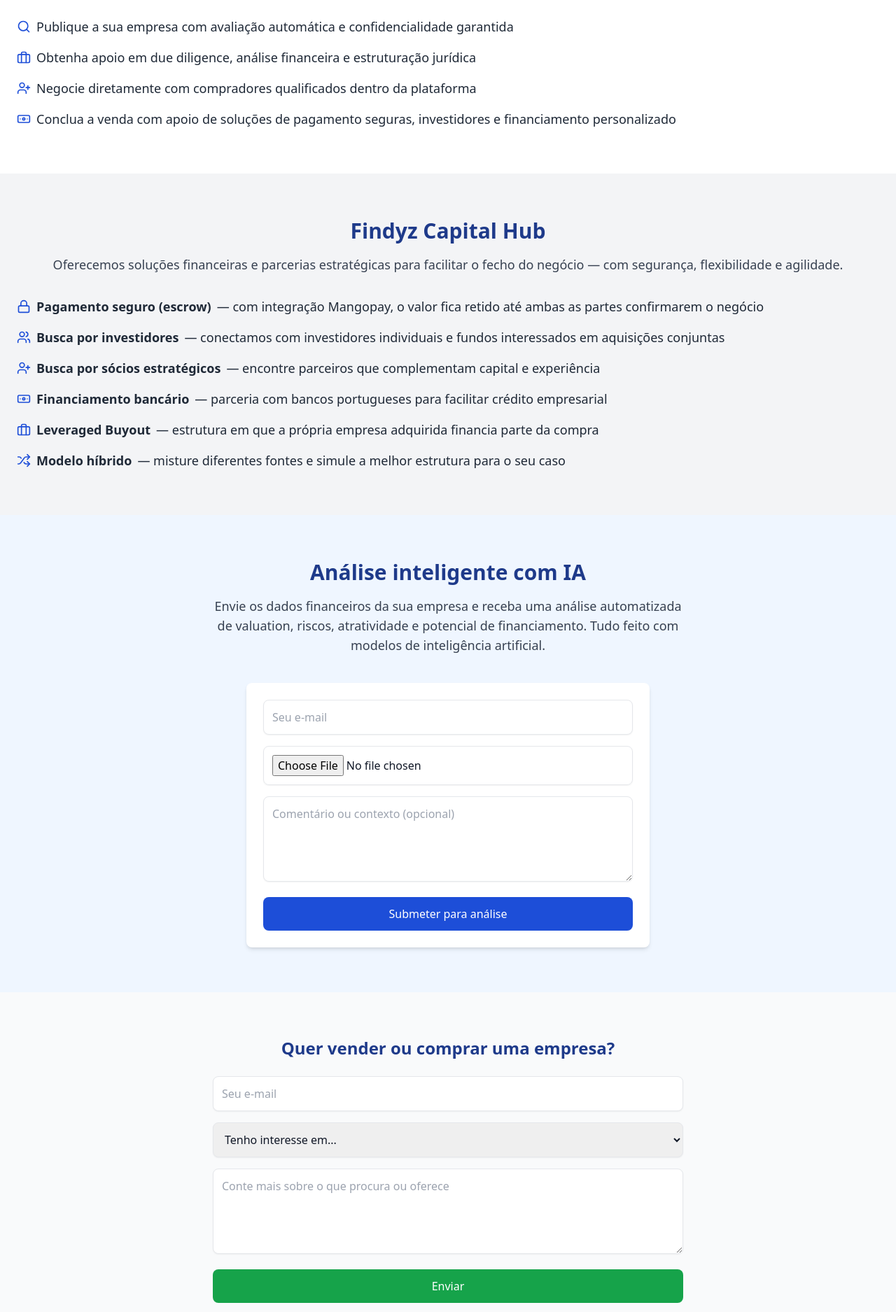
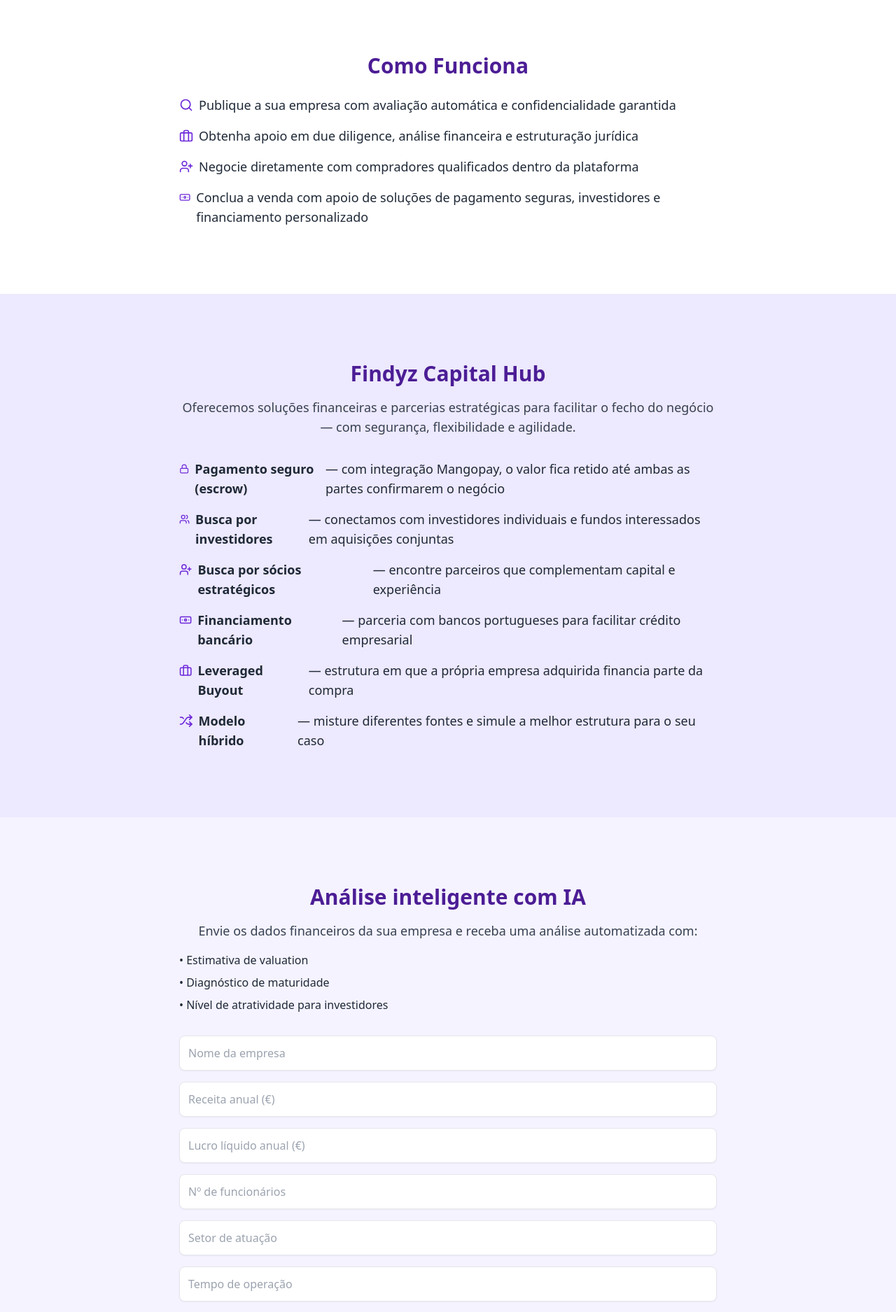
Before and after one commit to femascao/findyz, a Next.js app: page / in a window 1280 px wide. Shown: the part 600-2475 px from the top of the page at 70% size. Built offline with nearby package versions, Linux system fonts and the light colour scheme.

Commit message:
ajustes visuais

```diff
--- a/app/page.jsx
+++ b/app/page.jsx
@@ -2,7 +2,6 @@
 
 import Image from "next/image";
 import { Briefcase, Lock, Search, Banknote, Users, Shuffle, UserPlus } from "lucide-react";
-import Link from "next/link";
 
 export default function Page() {
   return (
@@ -17,7 +16,7 @@
       <header className="bg-white shadow fixed top-0 left-0 w-full z-50">
         <div className="max-w-7xl mx-auto px-6 py-2 flex justify-between items-center">
           <Image src="/assets/findyz_logo_transparent.png" alt="Logo Findyz" width={120} height={50} />
-          <nav className="space-x-6 text-blue-900 font-medium">
+          <nav className="space-x-6 text-violet-900 font-medium">
             <a href="#como-funciona" className="hover:underline">Como Funciona</a>
             <a href="#capital-hub" className="hover:underline">Capital Hub</a>
             <a href="#analise-ia" className="hover:underline">Análise IA</a>
@@ -29,17 +28,17 @@
       <main className="pt-24">
 
         {/* Hero Section */}
-        <section className="px-6 py-16 max-w-7xl mx-auto bg-blue-50">
-          <h1 className="text-5xl font-bold leading-tight text-blue-900 text-center">
+        <section className="px-6 py-24 max-w-7xl mx-auto bg-violet-50 text-center">
+          <h1 className="text-5xl font-bold leading-tight text-violet-900">
             O 1º ecossistema completo de M&A digital em Portugal
           </h1>
-          <p className="mt-4 text-xl text-center text-gray-700">
+          <p className="mt-6 text-xl text-gray-700">
             Usamos tecnologia para transformar a sucessão empresarial: simplificamos, financiamos e conectamos oportunidades reais com novos empreendedores.
           </p>
-          <div className="text-center mt-8">
+          <div className="mt-10">
             <a
               href="#cadastro"
-              className="inline-block bg-blue-700 text-white text-lg px-8 py-3 rounded-xl shadow-lg hover:bg-blue-800 transition"
+              className="inline-block bg-violet-700 text-white text-lg px-8 py-3 rounded-xl shadow-lg hover:bg-violet-800 transition"
             >
               Cadastrar para o pré-lançamento
             </a>
@@ -47,111 +46,73 @@
         </section>
 
         {/* Como Funciona */}
-        <section id="como-funciona" className="px-6 py-16 max-w-7xl mx-auto">
-          <h2 className="text-3xl font-bold text-center text-blue-900">Como Funciona</h2>
-          <ul className="mt-6 space-y-4 text-lg text-gray-800">
-            <li className="flex items-start gap-2"><Search className="text-blue-700 mt-1" size={20} /> Publique a sua empresa com avaliação automática e confidencialidade garantida</li>
-            <li className="flex items-start gap-2"><Briefcase className="text-blue-700 mt-1" size={20} /> Obtenha apoio em due diligence, análise financeira e estruturação jurídica</li>
-            <li className="flex items-start gap-2"><UserPlus className="text-blue-700 mt-1" size={20} /> Negocie diretamente com compradores qualificados dentro da plataforma</li>
-            <li className="flex items-start gap-2"><Banknote className="text-blue-700 mt-1" size={20} /> Conclua a venda com apoio de soluções de pagamento seguras, investidores e financiamento personalizado</li>
+        <section id="como-funciona" className="px-6 py-24 max-w-7xl mx-auto">
+          <h2 className="text-3xl font-bold text-center text-violet-900 mb-6">Como Funciona</h2>
+          <ul className="space-y-4 text-lg text-gray-800 max-w-3xl mx-auto">
+            <li className="flex items-start gap-2"><Search className="text-violet-700 mt-1" size={20} /> Publique a sua empresa com avaliação automática e confidencialidade garantida</li>
+            <li className="flex items-start gap-2"><Briefcase className="text-violet-700 mt-1" size={20} /> Obtenha apoio em due diligence, análise financeira e estruturação jurídica</li>
+            <li className="flex items-start gap-2"><UserPlus className="text-violet-700 mt-1" size={20} /> Negocie diretamente com compradores qualificados dentro da plataforma</li>
+            <li className="flex items-start gap-2"><Banknote className="text-violet-700 mt-1" size={20} /> Conclua a venda com apoio de soluções de pagamento seguras, investidores e financiamento personalizado</li>
           </ul>
         </section>
 
         {/* Capital Hub */}
-        <section id="capital-hub" className="px-6 py-16 bg-gray-100 max-w-7xl mx-auto">
-          <h2 className="text-3xl font-bold text-center text-blue-900">Findyz Capital Hub</h2>
-          <p className="mt-4 text-center text-gray-700 text-lg">
-            Oferecemos soluções financeiras e parcerias estratégicas para facilitar o fecho do negócio — com segurança, flexibilidade e agilidade.
-          </p>
-          <ul className="mt-8 space-y-4 text-lg text-gray-800">
-            <li className="flex items-start gap-2"><Lock className="text-blue-700 mt-1" size={20} /> <strong>Pagamento seguro (escrow)</strong> — com integração Mangopay, o valor fica retido até ambas as partes confirmarem o negócio</li>
-            <li className="flex items-start gap-2"><Users className="text-blue-700 mt-1" size={20} /> <strong>Busca por investidores</strong> — conectamos com investidores individuais e fundos interessados em aquisições conjuntas</li>
-            <li className="flex items-start gap-2"><UserPlus className="text-blue-700 mt-1" size={20} /> <strong>Busca por sócios estratégicos</strong> — encontre parceiros que complementam capital e experiência</li>
-            <li className="flex items-start gap-2"><Banknote className="text-blue-700 mt-1" size={20} /> <strong>Financiamento bancário</strong> — parceria com bancos portugueses para facilitar crédito empresarial</li>
-            <li className="flex items-start gap-2"><Briefcase className="text-blue-700 mt-1" size={20} /> <strong>Leveraged Buyout</strong> — estrutura em que a própria empresa adquirida financia parte da compra</li>
-            <li className="flex items-start gap-2"><Shuffle className="text-blue-700 mt-1" size={20} /> <strong>Modelo híbrido</strong> — misture diferentes fontes e simule a melhor estrutura para o seu caso</li>
-          </ul>
+        <section id="capital-hub" className="px-6 py-24 bg-violet-100">
+          <div className="max-w-7xl mx-auto">
+            <h2 className="text-3xl font-bold text-center text-violet-900">Findyz Capital Hub</h2>
+            <p className="mt-4 text-center text-gray-700 text-lg max-w-3xl mx-auto">
+              Oferecemos soluções financeiras e parcerias estratégicas para facilitar o fecho do negócio — com segurança, flexibilidade e agilidade.
+            </p>
+            <ul className="mt-8 space-y-4 text-lg text-gray-800 max-w-3xl mx-auto">
+              <li className="flex items-start gap-2"><Lock className="text-violet-700 mt-1" size={20} /> <strong>Pagamento seguro (escrow)</strong> — com integração Mangopay, o valor fica retido até ambas as partes confirmarem o negócio</li>
+              <li className="flex items-start gap-2"><Users className="text-violet-700 mt-1" size={20} /> <strong>Busca por investidores</strong> — conectamos com investidores individuais e fundos interessados em aquisições conjuntas</li>
+              <li className="flex items-start gap-2"><UserPlus className="text-violet-700 mt-1" size={20} /> <strong>Busca por sócios estratégicos</strong> — encontre parceiros que complementam capital e experiência</li>
+              <li className="flex items-start gap-2"><Banknote className="text-violet-700 mt-1" size={20} /> <strong>Financiamento bancário</strong> — parceria com bancos portugueses para facilitar crédito empresarial</li>
+              <li className="flex items-start gap-2"><Briefcase className="text-violet-700 mt-1" size={20} /> <strong>Leveraged Buyout</strong> — estrutura em que a própria empresa adquirida financia parte da compra</li>
+              <li className="flex items-start gap-2"><Shuffle className="text-violet-700 mt-1" size={20} /> <strong>Modelo híbrido</strong> — misture diferentes fontes e simule a melhor estrutura para o seu caso</li>
+            </ul>
+          </div>
         </section>
 
-        {/* NOVO BLOCO — Seção “Análise com IA” */}
-        <section id="analise-ia" className="px-6 py-16 bg-blue-50">
-          <h2 className="text-3xl font-bold text-center text-blue-900">Análise inteligente com IA</h2>
-          <p className="mt-4 text-center text-gray-700 text-lg max-w-2xl mx-auto">
-            Envie os dados financeiros da sua empresa e receba uma análise automatizada de valuation,
-            riscos, atratividade e potencial de financiamento. Tudo feito com modelos de inteligência artificial.
-          </p>
-
-          {/* Formulário inline para análise IA */}
-          <form
-            action="https://formspree.io/f/xgegyknq"
-            method="POST"
-            className="max-w-xl mx-auto mt-10 bg-white p-6 rounded-lg shadow-md"
-          >
-            <input
-              type="email"
-              name="email"
-              required
-              placeholder="Seu e-mail"
-              className="w-full border p-3 rounded-lg shadow-sm mb-4"
-            />
-            <input
-              type="file"
-              name="documento"
-              className="w-full border p-3 rounded-lg shadow-sm mb-4"
-            />
-            <textarea
-              name="mensagem"
-              rows="4"
-              placeholder="Comentário ou contexto (opcional)"
-              className="w-full border p-3 rounded-lg shadow-sm mb-4"
-            ></textarea>
-            <button
-              type="submit"
-              className="w-full bg-blue-700 text-white py-3 rounded-lg hover:bg-blue-800 transition"
-            >
-              Submeter para análise
-            </button>
-          </form>
+        {/* Análise com IA */}
+        <section id="analise-ia" className="px-6 py-24 bg-violet-50">
+          <div className="max-w-3xl mx-auto text-center">
+            <h2 className="text-3xl font-bold text-violet-900">Análise inteligente com IA</h2>
+            <p className="mt-4 text-gray-700 text-lg">
+              Envie os dados financeiros da sua empresa e receba uma análise automatizada com:
+            </p>
+            <ul className="text-left mt-4 space-y-2 text-gray-800">
+              <li>• Estimativa de valuation</li>
+              <li>• Diagnóstico de maturidade</li>
+              <li>• Nível de atratividade para investidores</li>
+            </ul>
+            <form action="https://formspree.io/f/mldbeqnd" method="POST" className="mt-8 space-y-4 text-left">
+              <input type="text" name="empresa" placeholder="Nome da empresa" required className="w-full border p-3 rounded-lg shadow-sm" />
+              <input type="text" name="receita" placeholder="Receita anual (€)" required className="w-full border p-3 rounded-lg shadow-sm" />
+              <input type="text" name="lucro" placeholder="Lucro líquido anual (€)" required className="w-full border p-3 rounded-lg shadow-sm" />
+              <input type="text" name="funcionarios" placeholder="Nº de funcionários" required className="w-full border p-3 rounded-lg shadow-sm" />
+              <input type="text" name="setor" placeholder="Setor de atuação" required className="w-full border p-3 rounded-lg shadow-sm" />
+              <input type="text" name="tempo" placeholder="Tempo de operação" required className="w-full border p-3 rounded-lg shadow-sm" />
+              <textarea name="info" rows="4" placeholder="Outras informações relevantes" className="w-full border p-3 rounded-lg shadow-sm"></textarea>
+              <button type="submit" className="w-full bg-violet-700 text-white py-3 rounded-lg hover:bg-violet-800 transition">Submeter</button>
+            </form>
+          </div>
         </section>
 
-        {/* Formulário Contato */}
-        <section id="cadastro" className="px-6 py-16 bg-gray-50">
-          <h3 className="text-2xl font-semibold text-center mb-6 text-blue-900">
+        {/* Formulário de contato */}
+        <section id="cadastro" className="px-6 py-24 bg-gray-50">
+          <h3 className="text-2xl font-semibold text-center mb-6 text-violet-900">
             Quer vender ou comprar uma empresa?
           </h3>
-          <form
-            action="https://formspree.io/f/mldbeqnd"
-            method="POST"
-            className="max-w-2xl mx-auto space-y-4"
-          >
-            <input
-              type="email"
-              name="email"
-              required
-              placeholder="Seu e-mail"
-              className="w-full border p-3 rounded-lg shadow-sm"
-            />
-            <select
-              name="interesse"
-              required
-              className="w-full border p-3 rounded-lg shadow-sm"
-            >
+          <form action="https://formspree.io/f/mldbeqnd" method="POST" className="max-w-2xl mx-auto space-y-4">
+            <input type="email" name="email" required placeholder="Seu e-mail" className="w-full border p-3 rounded-lg shadow-sm" />
+            <select name="interesse" required className="w-full border p-3 rounded-lg shadow-sm">
               <option value="">Tenho interesse em...</option>
               <option value="comprar">Comprar uma empresa</option>
               <option value="vender">Vender minha empresa</option>
             </select>
-            <textarea
-              name="mensagem"
-              rows="4"
-              placeholder="Conte mais sobre o que procura ou oferece"
-              className="w-full border p-3 rounded-lg shadow-sm"
-            ></textarea>
-            <button
-              type="submit"
-              className="w-full bg-green-600 text-white py-3 rounded-lg hover:bg-green-700"
-            >
-              Enviar
-            </button>
+            <textarea name="mensagem" rows="4" placeholder="Conte mais sobre o que procura ou oferece" className="w-full border p-3 rounded-lg shadow-sm"></textarea>
+            <button type="submit" className="w-full bg-violet-700 text-white py-3 rounded-lg hover:bg-violet-800">Enviar</button>
           </form>
         </section>
       </main>
```
